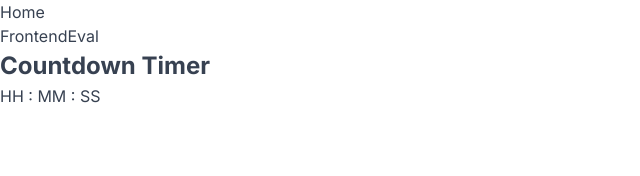
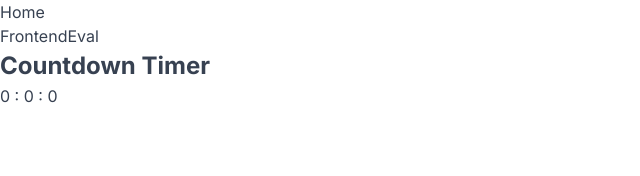
Before and after one commit to deltam3/fepmp, a Next.js app in the folder fepmp/: page /frontendeval/easy/countdowntimer in a window 1280 px wide. Both pictures are taken after a click on the button "Start". Shown: the top 176 px of the page, without its empty margins (0-640 px from the left). Built offline with nearby package versions, Linux system fonts and the light colour scheme.

Commit message:
basic functionnality finished

```diff
--- a/fepmp/app/frontendeval/easy/countdowntimer/AfterStartTimer.tsx
+++ b/fepmp/app/frontendeval/easy/countdowntimer/AfterStartTimer.tsx
@@ -11,16 +11,16 @@ function AfterStartTimer({
   remainingMinutes,
   remainingSeconds,
 }: Props) {
-  const formatTime = (time) => {
-    return time < 10 ? `0${time}` : time;
-  };
+  // const formatTime = (time) => {
+  //   return time < 10 ? `0${time}` : time;
+  // };
   return (
     <div>
       <h2>Countdown Timer</h2>
       <div>
-        <span>{formatTime(remainingHours)}</span>&nbsp;:&nbsp;
-        <span>{formatTime(remainingMinutes)}</span>&nbsp;:&nbsp;
-        <span>{formatTime(remainingSeconds)}</span>
+        <span>{remainingHours}</span>&nbsp;:&nbsp;
+        <span>{remainingMinutes}</span>&nbsp;:&nbsp;
+        <span>{remainingSeconds}</span>
       </div>
     </div>
   );
--- a/fepmp/app/frontendeval/easy/countdowntimer/BeforeStartTimer.tsx
+++ b/fepmp/app/frontendeval/easy/countdowntimer/BeforeStartTimer.tsx
@@ -5,33 +5,25 @@ import Input from "@/app/_ui/Input/Input";
 import Button from "@/app/_ui/Button/Button";
 
 type Props = {
-  isStart: boolean;
-  setIsStart: (start: boolean) => void;
-  initialHours: number | "HH";
-  initialMinutes: number | "MM";
-  initialSeconds: number | "SS";
-  setInitialHours: (hours: number) => void;
-  setInitialMinutes: (minutes: number) => void;
-  setInitialSeconds: (seconds: number) => void;
+  submitTimeHandler: () => void;
+  initialHours: { current: number };
+  initialMinutes: { current: number };
+  initialSeconds: { current: number };
 };
 
 const BeforeStartTimer = ({
-  isStart,
-  setIsStart,
+  submitTimeHandler,
   initialHours,
-  setInitialHours,
   initialMinutes,
-  setInitialMinutes,
   initialSeconds,
-  setInitialSeconds,
 }: Props) => {
   const hoursHandler = (e: ChangeEvent<HTMLInputElement>) => {
     let newValue: number = parseInt(e.target.value);
 
     if (isNaN(newValue)) {
-      setInitialHours(0);
+      initialHours.current = 0;
     } else {
-      setInitialHours(newValue);
+      initialHours.current = newValue;
     }
   };
 
@@ -39,13 +31,13 @@ const BeforeStartTimer = ({
     let newValue: number = parseInt(e.target.value);
 
     if (initialMinutes.toString().length >= 3) {
-      setInitialMinutes(0);
+      initialMinutes.current = 0;
     }
 
     if (isNaN(newValue)) {
-      setInitialMinutes(0);
+      initialMinutes.current = 0;
     } else if (initialMinutes.toString().length <= 1) {
-      setInitialMinutes(newValue);
+      initialMinutes.current = newValue;
     }
   };
 
@@ -53,9 +45,9 @@ const BeforeStartTimer = ({
     let newValue: number = parseInt(e.target.value);
 
     if (isNaN(newValue)) {
-      setInitialSeconds(0);
+      initialSeconds.current = 0;
     } else {
-      setInitialSeconds(newValue);
+      initialSeconds.current = newValue;
     }
   };
 
@@ -64,27 +56,27 @@ const BeforeStartTimer = ({
       <h1>Countdown Timer</h1>
       <div>
         <Input
-          value={initialHours}
+          defaultValue="HH"
           type="text"
           onChange={(e: ChangeEvent<HTMLInputElement>) => hoursHandler(e)}
         />
 
         <span>:</span>
         <Input
-          value={initialMinutes}
+          defaultValue="MM"
           type="text"
           onChange={(e: ChangeEvent<HTMLInputElement>) => minutesHandler(e)}
         />
 
         <span>:</span>
         <Input
-          value={initialSeconds}
+          defaultValue="SS"
           type="text"
           onChange={(e: ChangeEvent<HTMLInputElement>) => secondsHandler(e)}
         />
 
         <span>
-          <Button onClick={() => setIsStart(true)}>Start</Button>
+          <Button onClick={submitTimeHandler}>Start</Button>
         </span>
       </div>
     </div>
--- a/fepmp/app/frontendeval/easy/countdowntimer/CountDownTimer.tsx
+++ b/fepmp/app/frontendeval/easy/countdowntimer/CountDownTimer.tsx
@@ -1,4 +1,4 @@
-import React, { useState, useEffect } from "react";
+import React, { useState, useEffect, useRef } from "react";
 
 import BeforeStartTimer from "./BeforeStartTimer";
 import AfterStartTimer from "./AfterStartTimer";
@@ -12,59 +12,45 @@ export type TimeType = {
 const CountDownTimer = () => {
   const [isStart, setIsStart] = useState<boolean>(false);
 
-  const [initialHours, setInitialHours] = useState<number | "HH">("HH");
-  const [initialMinutes, setInitialMinutes] = useState<number | "MM">("MM");
-  const [initialSeconds, setInitialSeconds] = useState<number | "SS">("SS");
+  const initialHours = useRef(0);
+  const initialMinutes = useRef(0);
+  const initialSeconds = useRef(0);
 
-  const [remainingHours, setRemainingHours] = useState<number | "HH">(
-    initialHours
-  );
-  const [remainingMinutes, setRemainingMinutes] = useState<number | "MM">(
-    initialMinutes
-  );
-  const [remainingSeconds, setRemainingSeconds] = useState<number | "SS">(
-    initialSeconds
-  );
+  const [remainingTime, setRemainingTime] = useState({
+    hours: 0,
+    minutes: 0,
+    seconds: 0,
+  });
 
   useEffect(() => {
     const interval = setInterval(() => {
       if (
-        remainingHours === 0 &&
-        remainingMinutes === 0 &&
-        remainingSeconds === 0
+        remainingTime.hours === 0 &&
+        remainingTime.minutes === 0 &&
+        remainingTime.seconds === 0
       ) {
         clearInterval(interval);
       } else {
-        if (typeof remainingSeconds === "number") {
-          if (remainingSeconds > 0) {
-            setRemainingSeconds((prevSeconds: any) => prevSeconds - 1);
-          }
+        if (remainingTime.seconds > 0) {
+          setRemainingTime((prevTime) => ({
+            ...prevTime,
+            seconds: prevTime.seconds - 1,
+          }));
         } else {
-          if (typeof remainingMinutes === "number") {
-            if (remainingMinutes > 0) {
-              // setRemainingTime((prevTime) => ({
-              //   ...prevTime,
-              //   minutes: prevTime.minutes - 1,
-              //   seconds: 59,
-              // }));
-              setRemainingMinutes((prevMinutes: any) => prevMinutes - 1);
-              setRemainingSeconds(59);
-            }
+          if (remainingTime.minutes > 0) {
+            setRemainingTime((prevTime) => ({
+              ...prevTime,
+              minutes: prevTime.minutes - 1,
+              seconds: 59,
+            }));
           } else {
-            // if (remainingTime.hours > 0) {
-            //   setRemainingTime((prevTime) => ({
-            //     ...prevTime,
-            //     hours: prevTime.hours - 1,
-            //     minutes: 59,
-            //     seconds: 59,
-            //   }));
-            // }
-            if (typeof remainingHours === "number") {
-              if (remainingHours > 0) {
-                setRemainingHours((prevHours: any) => prevHours - 1);
-                setRemainingMinutes((prevMinutes: any) => 59);
-                setRemainingSeconds((prevSeconds: any) => 59);
-              }
+            if (remainingTime.hours > 0) {
+              setRemainingTime((prevTime) => ({
+                ...prevTime,
+                hours: prevTime.hours - 1,
+                minutes: 59,
+                seconds: 59,
+              }));
             }
           }
         }
@@ -72,26 +58,31 @@ const CountDownTimer = () => {
     }, 1000);
 
     return () => clearInterval(interval);
-  }, [remainingHours, remainingMinutes, remainingSeconds]);
+  }, [remainingTime]);
+
+  const submitTimeHandler = () => {
+    setIsStart(true);
+    setRemainingTime({
+      hours: initialHours.current,
+      minutes: initialMinutes.current,
+      seconds: initialSeconds.current,
+    });
+  };
 
   return (
     <div>
       {isStart ? (
         <AfterStartTimer
-          remainingHours={remainingHours}
-          remainingMinutes={remainingMinutes}
-          remainingSeconds={remainingSeconds}
+          remainingHours={remainingTime.hours}
+          remainingMinutes={remainingTime.minutes}
+          remainingSeconds={remainingTime.seconds}
         />
       ) : (
         <BeforeStartTimer
-          isStart={isStart}
-          setIsStart={setIsStart}
+          submitTimeHandler={submitTimeHandler}
           initialHours={initialHours}
-          setInitialHours={setInitialHours}
           initialMinutes={initialMinutes}
-          setInitialMinutes={setInitialMinutes}
           initialSeconds={initialSeconds}
-          setInitialSeconds={setInitialSeconds}
         />
       )}
     </div>
```
